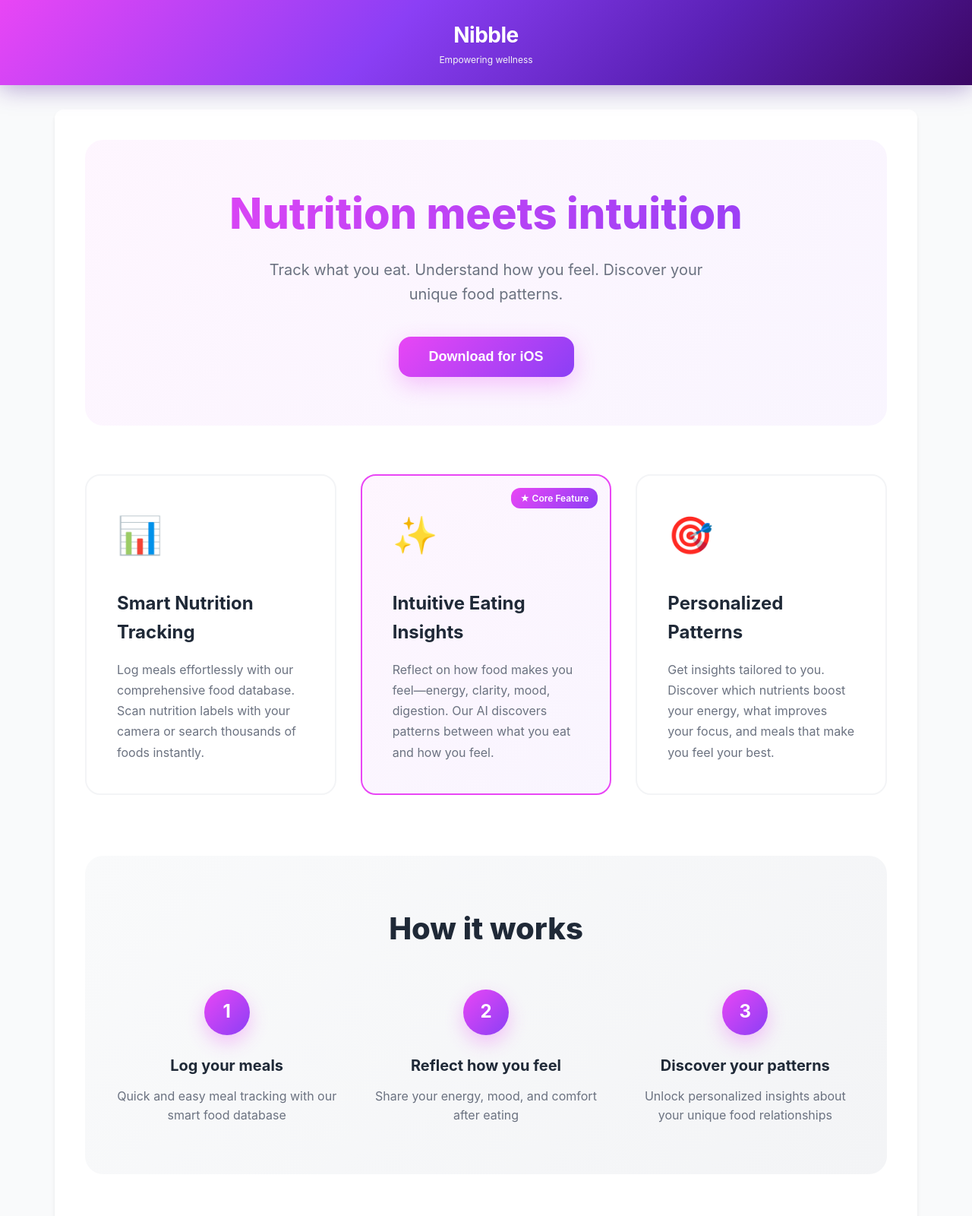
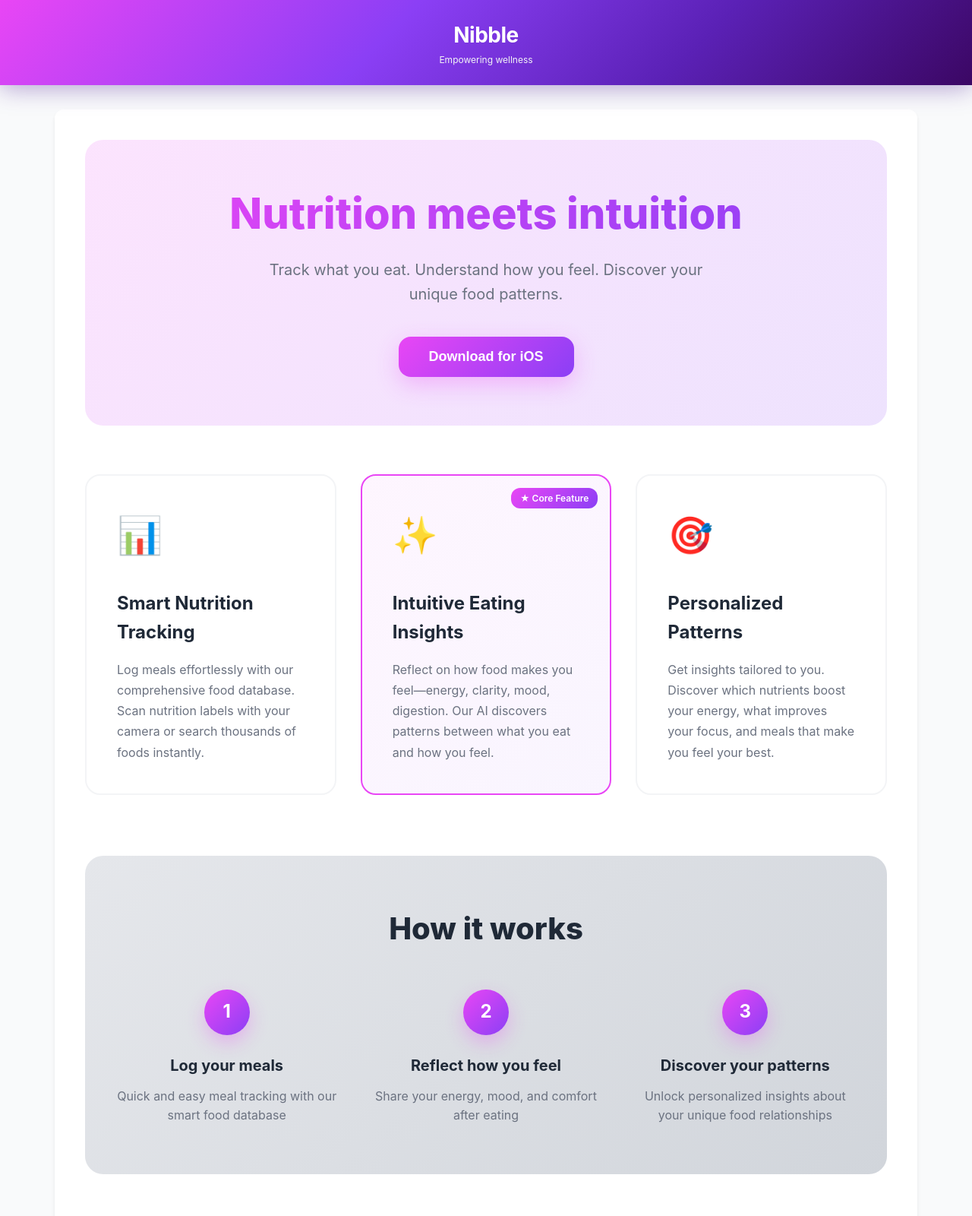
Before and after one commit to intuitivenibble-del/intuitivenibble-del.github.io, a plain HTML site: page index.html in a window 1280 px wide. Shown: the top 1600 px of the page at 76% size. Drawn offline with Linux system fonts and the light colour scheme.

Commit message:
Update styles.css

```diff
--- a/styles.css
+++ b/styles.css
@@ -436,7 +436,7 @@ a:hover {
 .hero-section {
     text-align: center;
     padding: 4rem 2rem;
-    background: linear-gradient(135deg, rgba(233, 70, 245, 0.05) 0%, rgba(139, 63, 245, 0.05) 100%);
+    background: linear-gradient(135deg, rgba(233, 70, 245, 0.15) 0%, rgba(139, 63, 245, 0.15) 100%);
     border-radius: 24px;
     margin-bottom: 4rem;
 }
@@ -547,7 +547,7 @@ a:hover {
    ======================================== */
 
 .how-it-works {
-    background: linear-gradient(135deg, #f9fafb 0%, #f3f4f6 100%);
+    background: linear-gradient(135deg, #e5e7eb 0%, #d1d5db 100%);
     padding: 4rem 2.5rem;
     border-radius: 24px;
     margin-bottom: 4rem;
```
